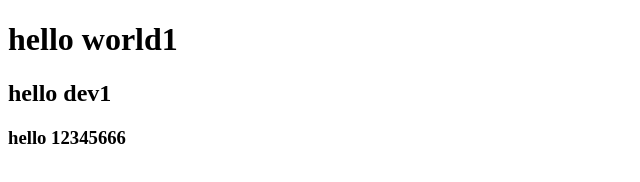
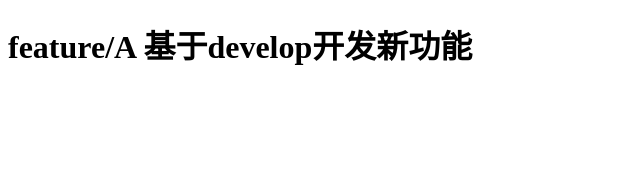
Before and after one commit to Tong-tong/project01, a plain HTML site: page test1.html in a window 1280 px wide. Shown: the whole page, without its empty margins (0-640 px from the left). Drawn offline with Linux system fonts and the light colour scheme.

Commit message:
feature/A

```diff
--- a/test1.html
+++ b/test1.html
@@ -6,8 +6,6 @@
     <title>测试</title>
 </head>
 <body>
-    <h1>hello world1</h1>
-    <h2>hello dev1</h2>
-    <h3>hello 12345666</h3>
+    <h1>feature/A 基于develop开发新功能</h1>
 </body>
 </html>
```
